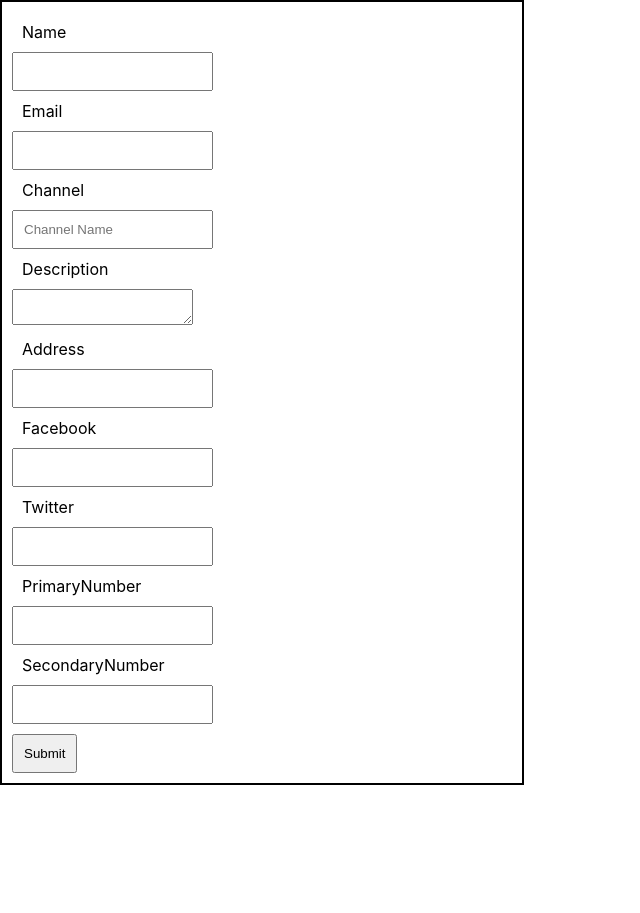
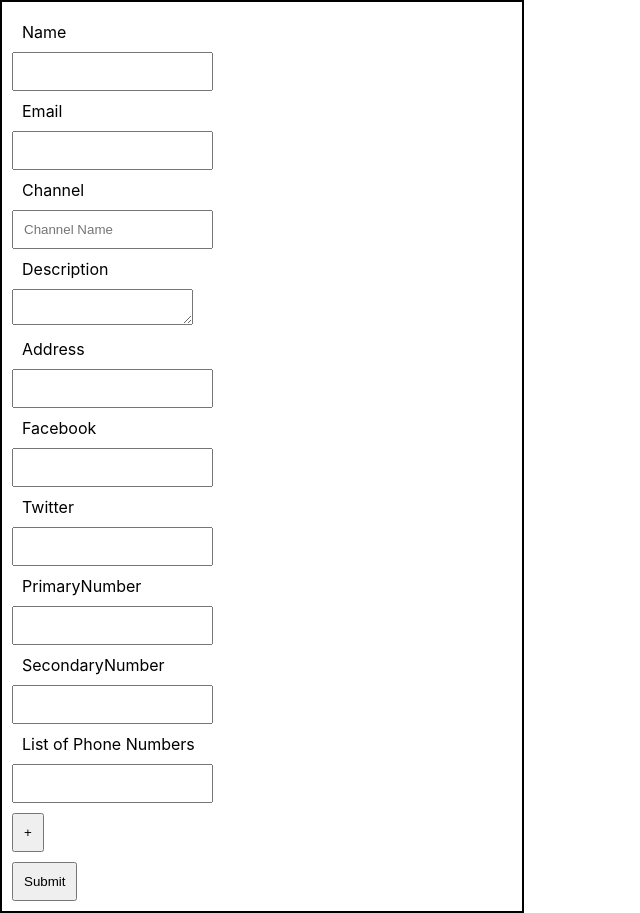
Before and after one commit to pshadikbasha/test_formik, a React (Create React App) app: page / in a window 1280 px wide. Shown: the whole page, without its empty margins (0-640 px from the left). Before the commit the page ends 800 px from the top, so only its background shows below. Built offline with nearby package versions, Linux system fonts and the light colour scheme.

Commit message:
FieldArray example

```diff
--- a/src/components/formik/index.js
+++ b/src/components/formik/index.js
@@ -1,5 +1,5 @@
 import "./style.css";
-import { Formik, Form, Field, ErrorMessage } from "formik";
+import { Formik, Form, Field, ErrorMessage, FieldArray } from "formik";
 import * as Yup from "yup";
 import ErrorMessageR from "./ErrorRequired";
 const initialValues = {
@@ -13,6 +13,7 @@ const initialValues = {
     twitter: "",
   },
   phoneNumbers: ["", ""],
+  phNumbers: [""],
 };
 
 const onSubmit = (values) => {
@@ -82,6 +83,32 @@ const SignUp = () => {
           type="text"
           id="secondaryPhoneNumber"
         ></Field>
+        <div>
+          <label htmlFor="">List of Phone Numbers</label>
+          <FieldArray name="phNumbers">
+            {(fieldArrayProps) => {
+              console.log("field array props", fieldArrayProps);
+              const { form, push, remove } = fieldArrayProps;
+              const { values } = form;
+              const { phNumbers } = values;
+              return (
+                <div>
+                  {phNumbers.map((number, idx) => {
+                    return (
+                      <div>
+                        <Field name={`phNumbers[${idx}]`}></Field>
+                        {idx > 0 && (
+                          <button onClick={() => remove(idx)}>-</button>
+                        )}
+                        <button onClick={() => push(" ")}>+</button>
+                      </div>
+                    );
+                  })}
+                </div>
+              );
+            }}
+          </FieldArray>
+        </div>
         <button type="submit">Submit</button>
       </Form>
     </Formik>
```
